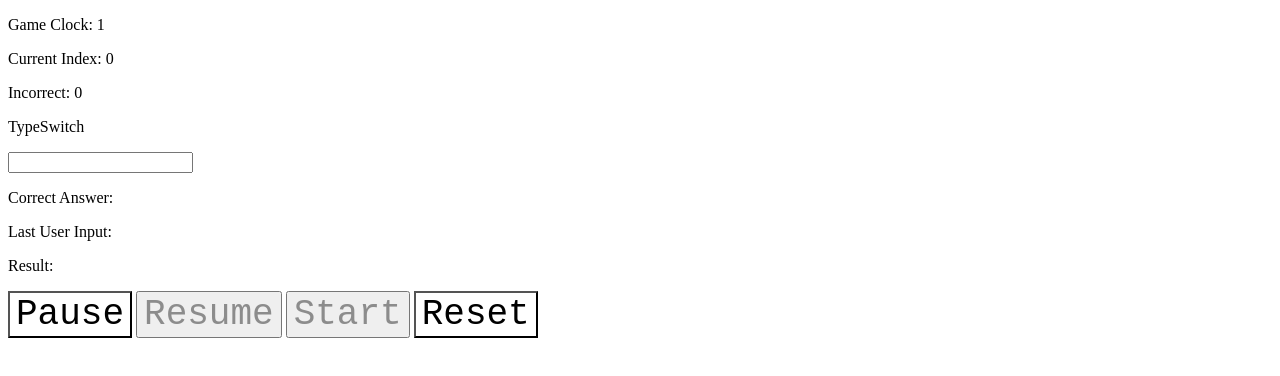
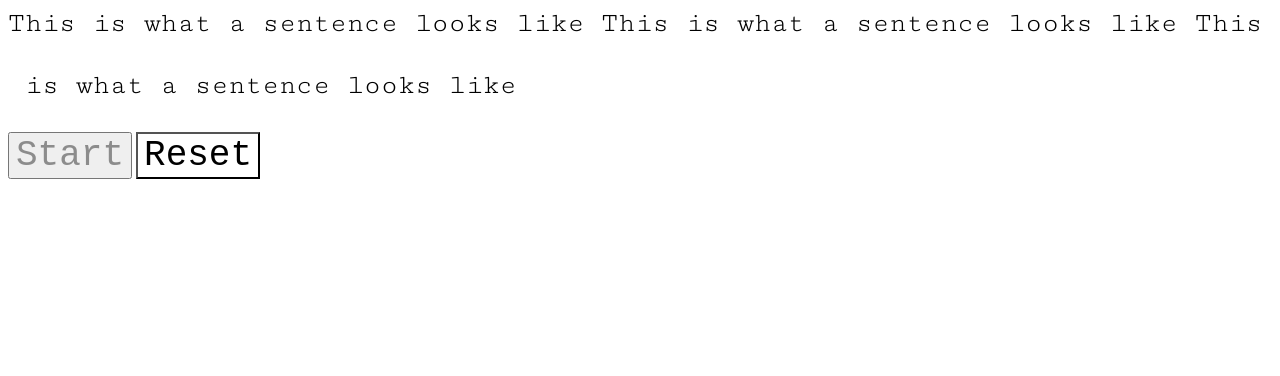
Before and after one commit to derHowie/type-switch, a website: page themes/default.html in a window 1280 px wide. Both pictures are taken after a click on the button "Start". Drawn offline with nearby package versions, Linux system fonts and the light colour scheme.

Commit message:
changes to default theme - work in progress

```diff
--- a/themes/default.html
+++ b/themes/default.html
@@ -7,18 +7,10 @@
     <meta charset="UTF-8">
     <title>TypeSwitch</title>
     <link href="styles/default.css" rel="stylesheet" type="text/css"></link>
+    <link href="https://fonts.googleapis.com/css?family=Cutive+Mono" rel="stylesheet">
   </head>
   <body>
-    <div><p id="gameClock">Game Clock: 0</p></div>
-    <div><p id="currentIndex">Current Index: 0</p></div>
-    <div><p id="incorrect">Incorrect: 0</p></div>
-    <div><p id="prompt"></p></div>
-    <div><input type="text"></input></div>
-    <div><p id="expectedInput">Expected Input:</p></div>
-    <div><p id="lastUserInput">Last User Input:</p></div>
-    <div><p id="result">Result:</p></div>
-    <button id="pauseGame" class="faded">Pause</button>
-    <button id="resumeGame" class="faded">Resume</button>
+    <div id="prompt"></div>
     <button id="startGame" class="clickable">Start</button>
     <button id="resetGame" class="faded">Reset</button>
     <script src="https://ajax.googleapis.com/ajax/libs/jquery/2.2.4/jquery.min.js"></script>
@@ -26,32 +18,33 @@
     <script>
     $(document).ready(function () {
       var Game = new TypeSwitch({stubbornMode: true});
-      var prompt = $('#prompt');
-      var gameClock = $('#gameClock');
-      var currentIndex = $('#currentIndex');
-      var incorrect = $('#incorrect');
-      var expectedInput = $('#expectedInput');
-      var lastUserInput = $('#lastUserInput');
-      var result = $('#result');
-      var pauseGame = $('#pauseGame');
-      var resumeGame = $('#resumeGame');
+
       var startGame = $('#startGame');
       var resetGame = $('#resetGame');
       var atStart = true;
 
-      function updateInterface() {
+      function displayPrompt(promptNum) {
+        $('#prompt').html('');
         var gameStats = Game.getGameStats();
-        currentIndex.text('Current Index: ' + gameStats.currentIndex);
-        incorrect.text('Incorrect: ' + gameStats.incorrectTotal);
-        expectedInput.text('Correct Answer: ' + gameStats.expectedInput);
-        lastUserInput.text('Last User Input: ' + gameStats.lastUserInput);
-        result.text('Result: ' + gameStats.result);
-        prompt.text(Game.getGameStats().prompt);
+        var prompt = gameStats.prompt;
+        var letterElements = prompt.split('').map(function (letter, i) {
+          var letterContainer = $('<div/>', {
+            class: 'letterContainer',
+            promptData: 'l' + i
+          });
+          var letterBlock = $('<p/>').text(letter);
+          var tracker = $('<p/>').text('_').addClass('tracker');
+          return letterContainer.append(letterBlock, tracker);
+        });
+        letterElements.forEach(function (letter) {
+          $('#prompt').append(letter);
+        });
       }
-      function updateGameClock() {
-        var gameClockLabel = 'Game Clock: ' + Game.getGameStats().time;
-        gameClock.text(gameClockLabel);
-      };
+
+      function incrementPosition() {
+
+      }
+
       function toggleButtonFade(button) {
         if (button.hasClass('faded')) {
           button.removeClass('faded').addClass('clickable');
@@ -60,57 +53,32 @@
         }
       };
 
-      setInterval(function () {
-        updateGameClock();
-      }, 1000);
-
       Game.on('correct', function () {
-        updateInterface();
+        console.log('correct');
       });
       Game.on('incorrect', function () {
-        updateInterface();
+        console.log('incorrect');
       });
       Game.on('complete', function () {
         Game.restartGame();
-        updateGameClock();
-        updateInterface();
-      });
-
-      pauseGame.on('click', function () {
-        if (!atStart) {
-          Game.pauseGame();
-          toggleButtonFade($(this));
-          toggleButtonFade(resumeGame);
-        }
-      });
-      resumeGame.on('click', function () {
-        Game.resumeGame();
-        toggleButtonFade($(this));
-        toggleButtonFade(pauseGame);
+        console.log('complete');
       });
       startGame.on('click', function () {
         if (atStart) {
           atStart = false;
-          Game.start('TypeSwitch');
-          updateGameClock();
-          updateInterface();
+          Game.start('This is what a sentence looks like This is what a sentence looks like This is what a sentence looks like');
+          displayPrompt(0);
           toggleButtonFade($(this));
           toggleButtonFade(resetGame);
-          toggleButtonFade(pauseGame);
         }
       });
       resetGame.on('click', function () {
-        atStart = true;
-        if (Game.getGameStats().paused) {
-          toggleButtonFade(resumeGame);
-        } else {
-          toggleButtonFade(pauseGame);
+        if (!atStart) {
+          atStart = true;
+          Game.resetGame();
+          toggleButtonFade($(this));
+          toggleButtonFade(startGame);
         }
-        Game.resetGame();
-        updateGameClock();
-        updateInterface();
-        toggleButtonFade($(this));
-        toggleButtonFade(startGame);
       });
     });
     </script>
--- a/themes/styles/default.scss
+++ b/themes/styles/default.scss
@@ -1,6 +1,11 @@
 $gray: rgb(140, 140, 140);
 $black: rgb(0, 0, 0);
 $white: #FFFFFF;
+
+@keyframes Blink {
+  0% { opacity: 0 }
+  100% { opacity: 1 }
+}
 
 .buttonText {
   font-size: 36px;
@@ -17,3 +22,24 @@ $white: #FFFFFF;
   color: $black;
   background-color: $white;
 }
+
+.letterContainer {
+  display: inline-block;
+  margin: 0;
+
+  p {
+    font-family: 'Cutive Mono', monospace;
+    font-size: 28px;
+    text-align: center;
+    margin: 0;
+  }
+  .tracker {
+    position: relative;
+    top: -25px;
+    opacity: 0;
+  }
+}
+
+#activeLetter {
+  animation: Blink 1s ease-in 0s infinite;
+}
```
Also changed, not shown: build/type-switch.min.js, lib/index.js, themes/styles/default.css, 1 other file.
